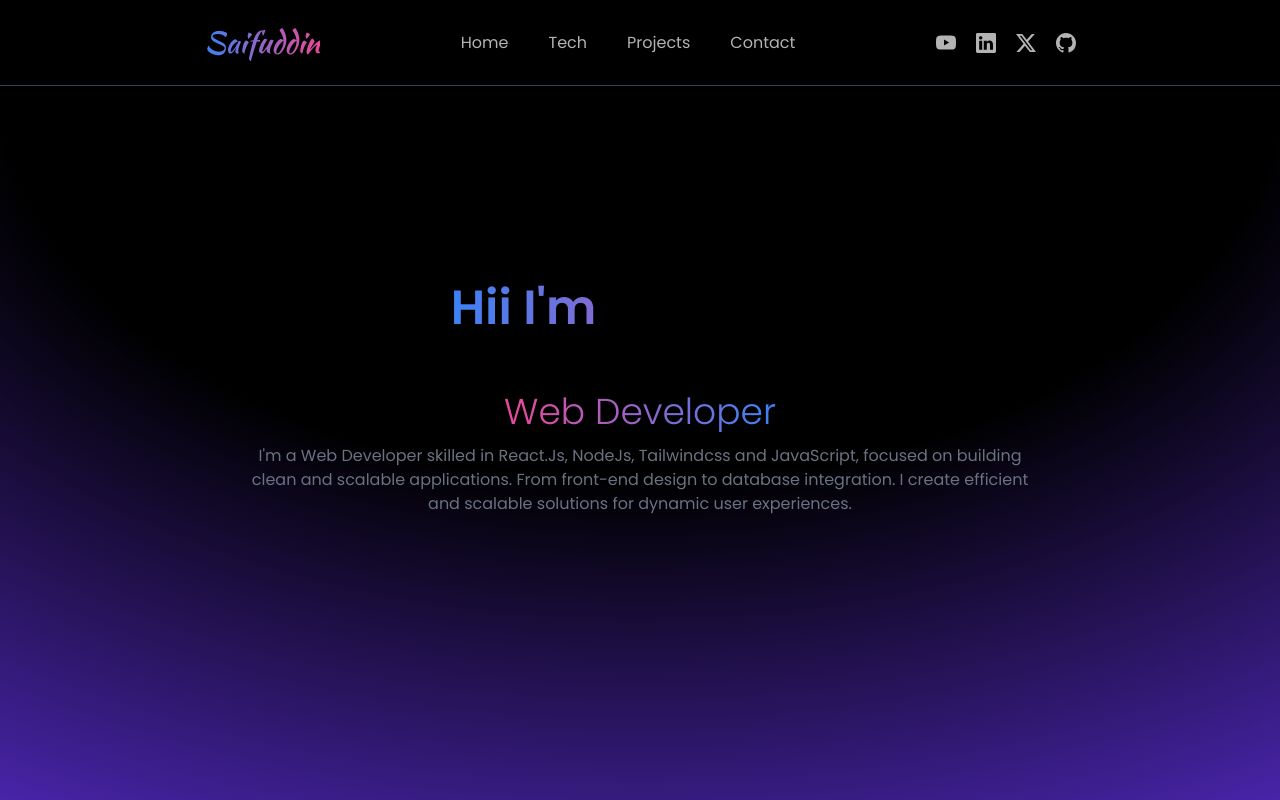
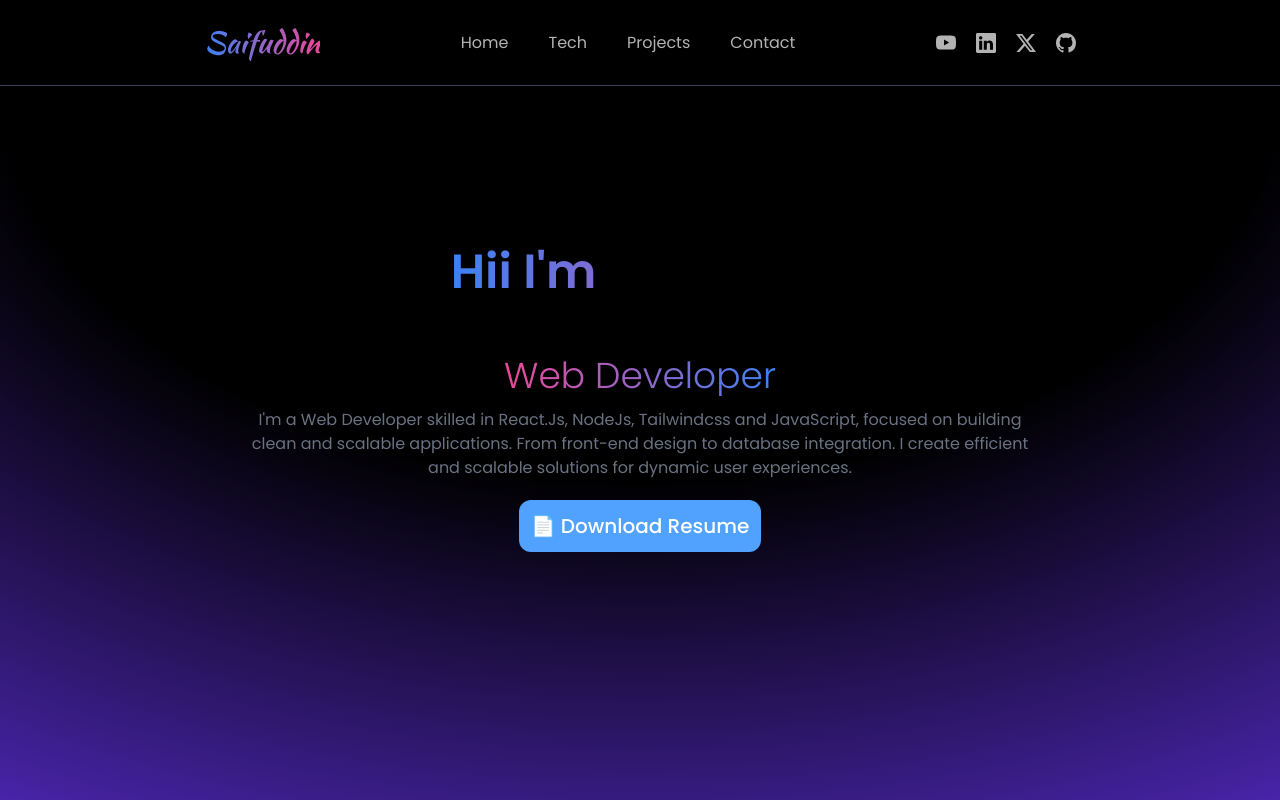
Before and after one commit to Saifuddin4007/portfolio-web, a React (Vite) app: page / in a window 1280 px wide. Shown: the top 800 px of the page. Built offline with nearby package versions, Linux system fonts and the light colour scheme; no server answers.

Commit message:
Add resume download button

```diff
--- a/src/components/Hero.jsx
+++ b/src/components/Hero.jsx
@@ -4,7 +4,7 @@ import AnimatedName from './AnimatedName';
 
 const Hero = () => {
     return (
-        <div id='home' className='px-16 flex min-h-screen w-full items-center justify-center py-28 md:px-32'>
+        <div id='home' className='px-16 flex flex-col min-h-screen w-full items-center justify-center py-28 md:px-32'>
             <div className='flex flex-col items-center justify-center gap-10 text-shadow-indigo-200'>
                 <motion.div
                     initial={{ y: -50, opacity: 0 }}
@@ -35,6 +35,14 @@ const Hero = () => {
 
             </div>
 
+           <a
+                 href="sk-resume.pdf"
+                 download="Saifuddin-Khan-Resume.pdf"
+                 className='bg-blue-400 hover:bg-blue-500 rounded-xl p-3 mt-5 font-medium text-white text-xl transition-colors duration-300 inline-block text-center'
+             >
+                 📄 Download Resume
+             </a>
+
         </div>
     )
 }
```
